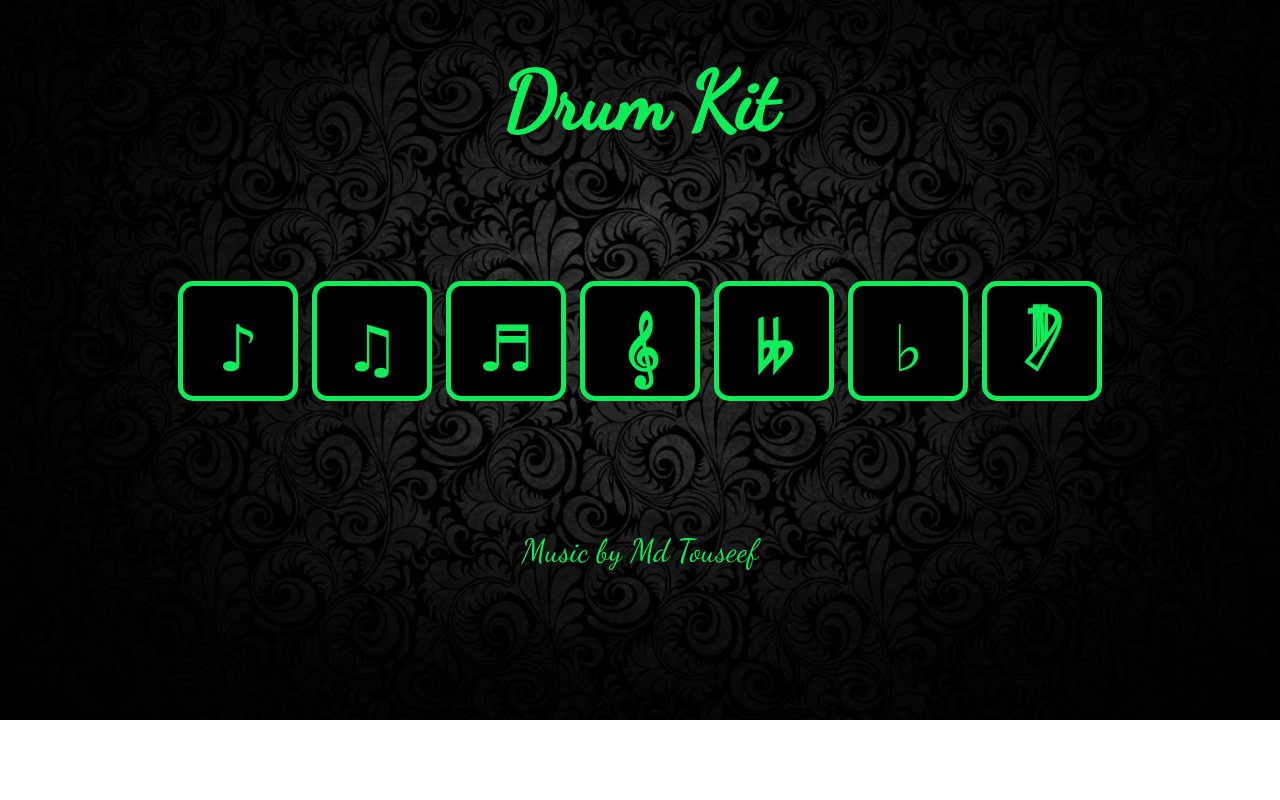
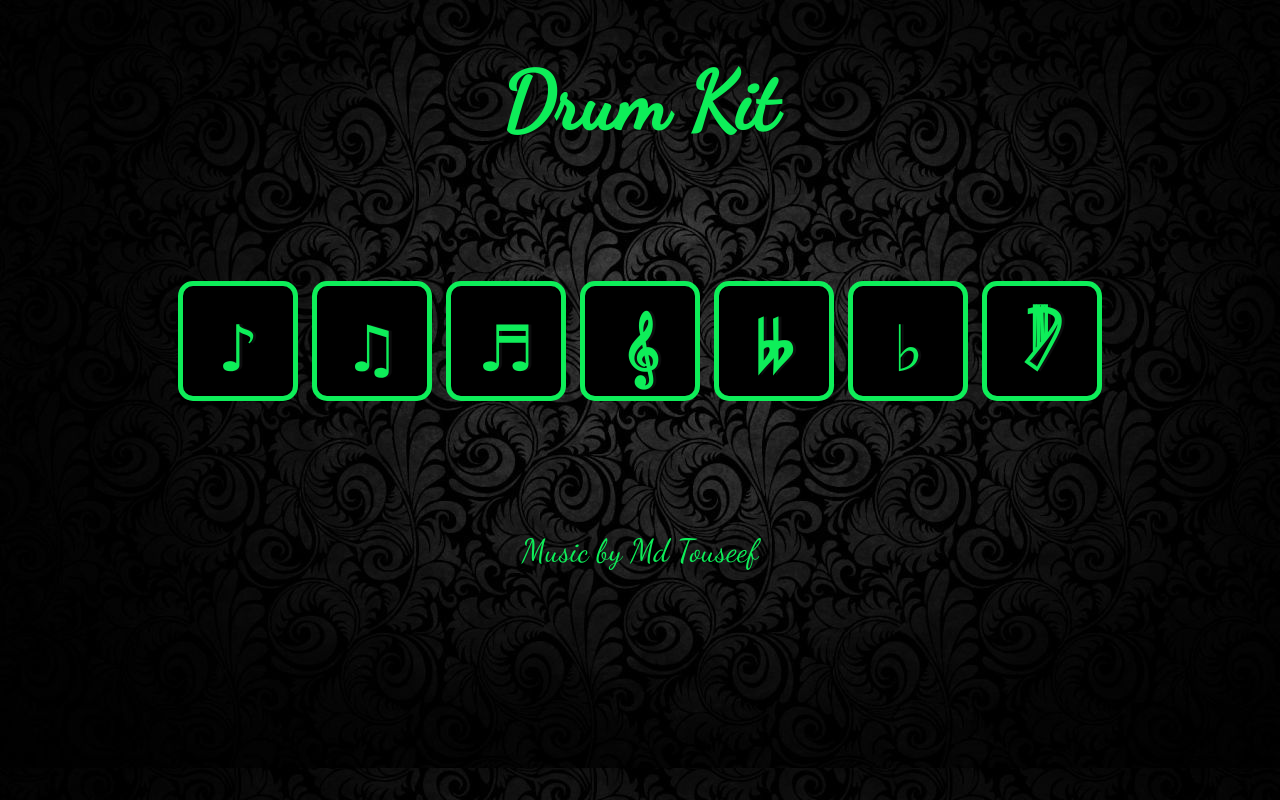
Before and after one commit to mdtouseef15/Drum-kit, a PHP site: page / in a window 1280 px wide. Run offline with PHP 8.4, Linux system fonts and the light colour scheme.

Commit message:
final commit

```diff
--- a/style.css
+++ b/style.css
@@ -1,8 +1,6 @@
 body {
     text-align: center;
     background-image: url(black-background.jpg);
-    background-repeat: no-repeat;
-    background-size: cover;
   }
 
   h1 {
```
